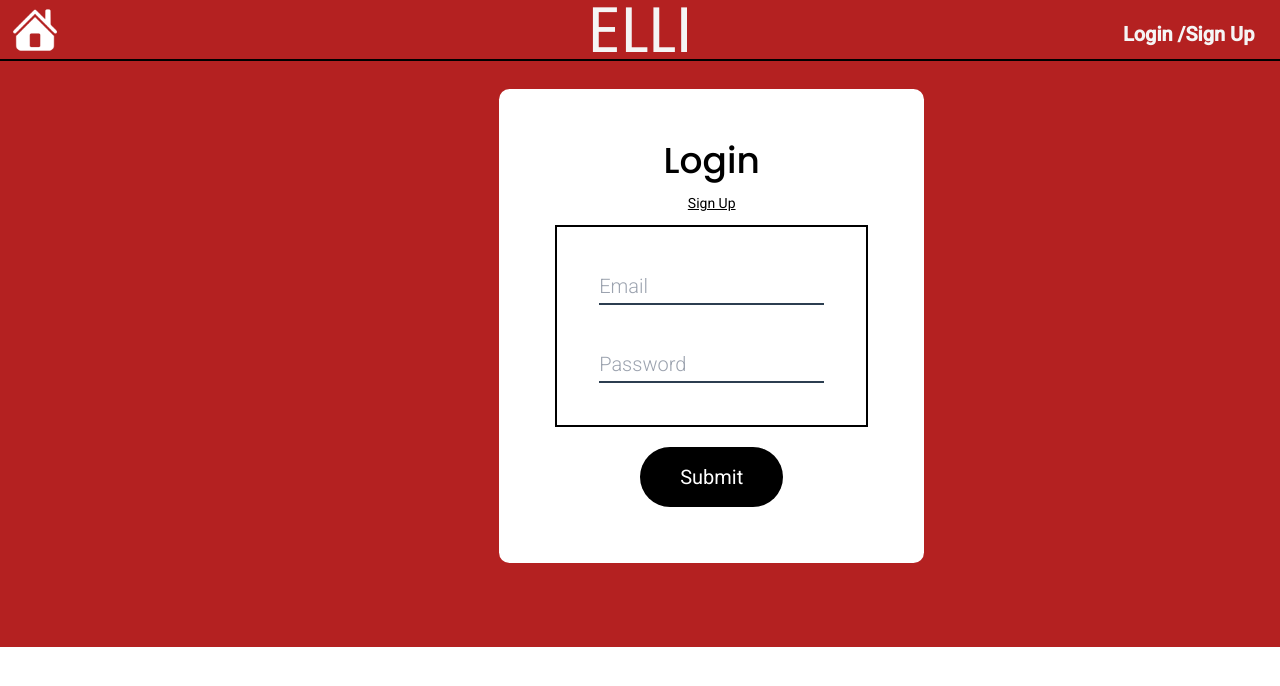
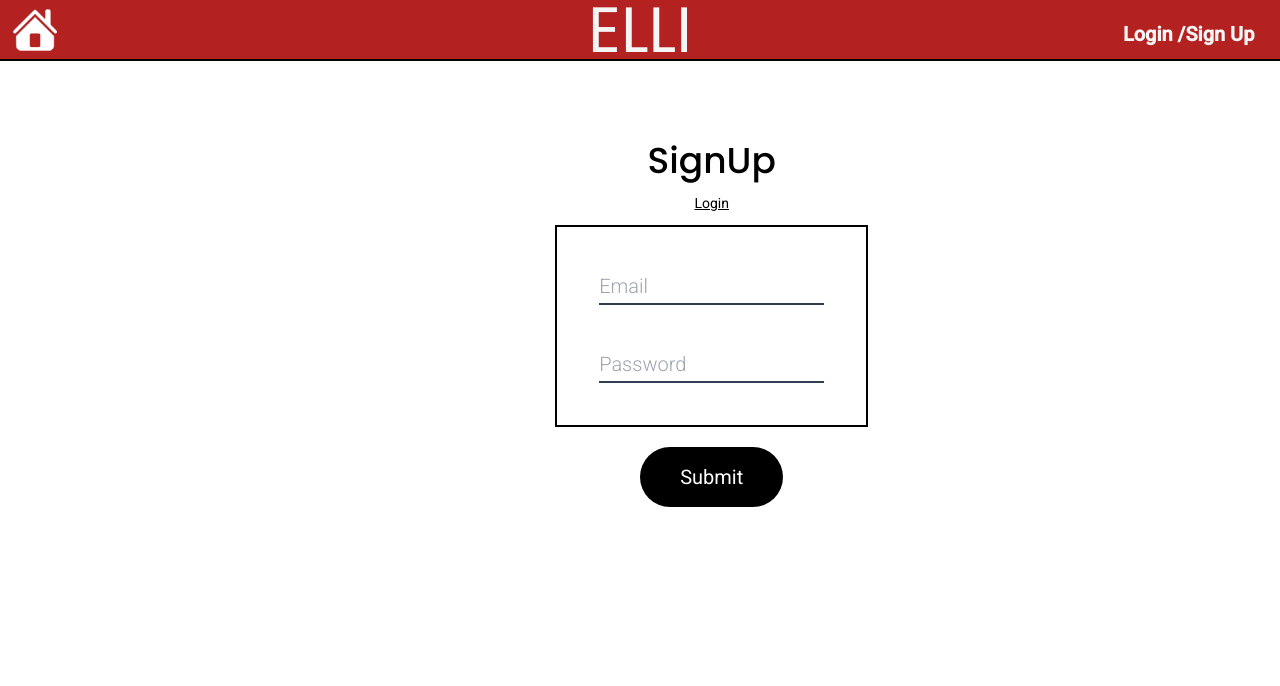
Before and after one commit to blbarr01/EnglishLearningInitiative, an Angular app in the folder ELLI/: page /signup in a window 1280 px wide. Shown: the top 686 px of the page. Built offline with nearby package versions, Linux system fonts and the light colour scheme.

Commit message:
"made some minor bug fixes in "

```diff
--- a/ELLI/src/app/features/login/login.component.css
+++ b/ELLI/src/app/features/login/login.component.css
@@ -1,7 +1,7 @@
 
 .login-container{
     /* border: 2px solid green; */
-    background-color: var(--matador-red);
+    background-color: #fff;
     padding-bottom: 3em;
     padding-top: 2em;
 }
--- a/ELLI/src/app/features/signup/signup.component.css
+++ b/ELLI/src/app/features/signup/signup.component.css
@@ -1,6 +1,6 @@
 .login-container{
     /* border: 2px solid green; */
-    background-color: var(--matador-red);
+    background-color: #fff;
     padding-bottom: 3em;
     padding-top: 2em;
 }
--- a/ELLI/src/app/features/signup/signup.component.html
+++ b/ELLI/src/app/features/signup/signup.component.html
@@ -1,7 +1,7 @@
 <section class="login-container">
     <div class="container">
-        <h2 class="center">Login</h2>
-        <p class="login-link" (click)="showLogin()">Sign Up</p>
+        <h2 class="center">SignUp</h2>
+        <p class="login-link" (click)="showLogin()">Login</p>
         <form action="Get" id="main-form">
             <div class="form-element">
                 <label for="UserName">Email</label>
```
